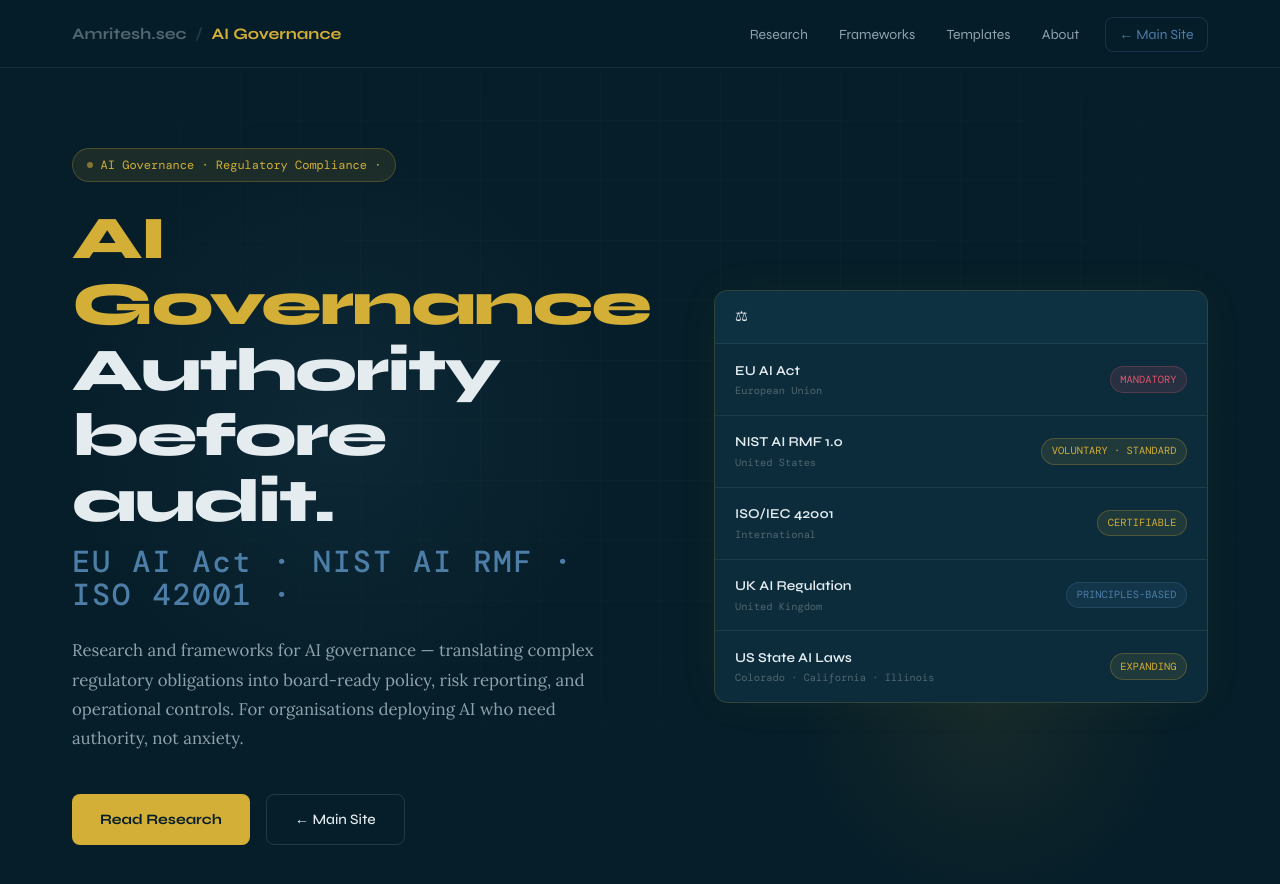
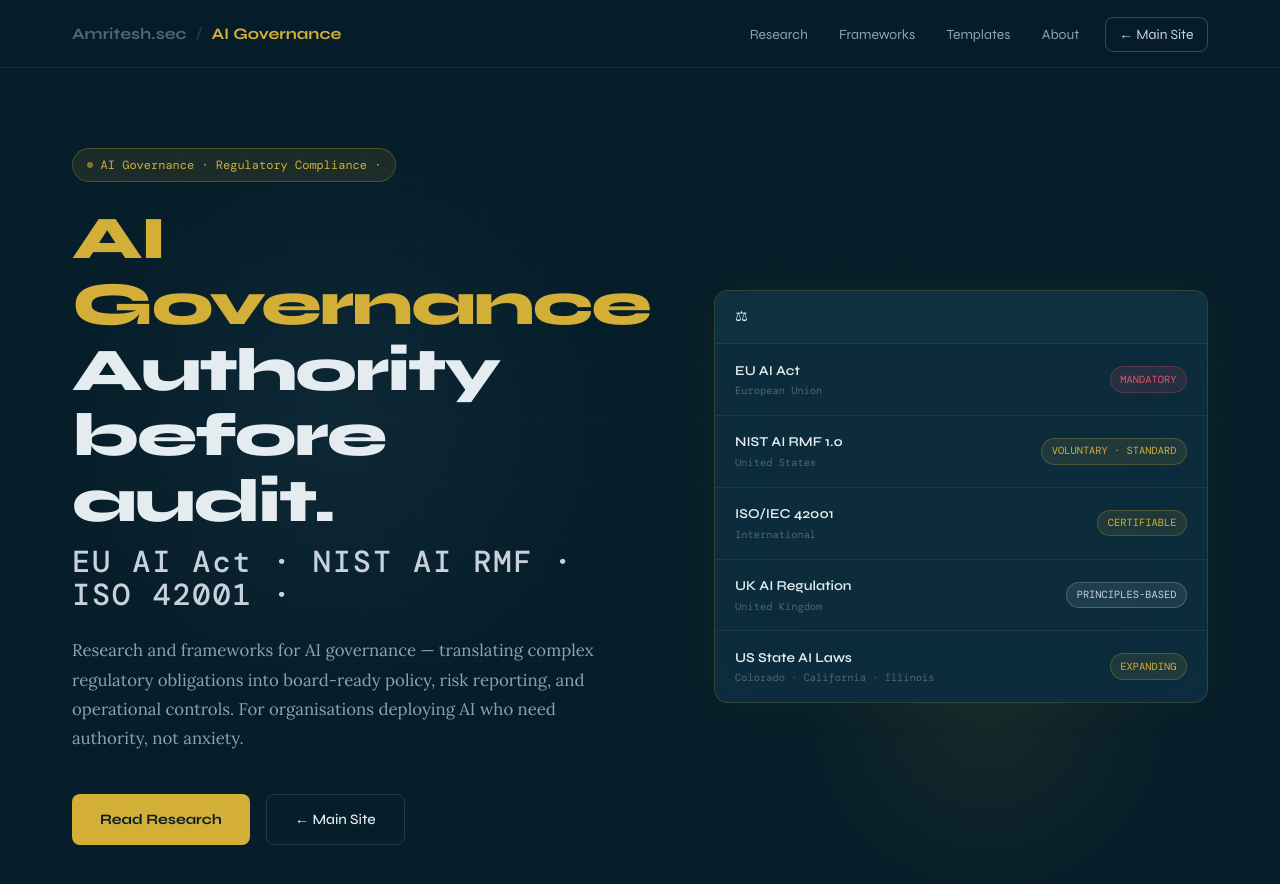
Before and after one commit to amritesh-sec/ai-governance, a Jekyll site: the page built from index.html, in a window 1280 px wide and 900 px high. Shown: the top 884 px of the window. Built offline with Jekyll 4.4.1, drawn with Linux system fonts in a browser that asks for light colours; some web fonts are replaced.

Commit message:
ai-governance fix cop

```diff
--- a/assets/css/main.css
+++ b/assets/css/main.css
@@ -19,8 +19,9 @@
   --gold:         #d4af37;
   --gold-dim:     #b8943a;
   --gold-glow:    rgba(212,175,55,0.1);
-  --navy-accent:  #4d7ea8;
-  --navy-glow:    rgba(77,126,168,0.1);
+  --navy-accent:  #1e3a5f;
+  --navy-glow:    rgba(30,58,95,0.18);
+  --silver:       #c8d2dc;
   --red:          #e0566a;
   --accent:       #d4af37;
   --font-display: 'Syne', sans-serif;
@@ -52,7 +53,7 @@ img { max-width: 100%; display: block; }
 .nav-links { display: flex; align-items: center; gap: 0.25rem; list-style: none; }
 .nav-links a { color: var(--text-2); font-family: var(--font-display); font-size: 0.875rem; padding: 0.5rem 0.85rem; border-radius: var(--radius); transition: color 0.2s, background 0.2s; }
 .nav-links a:hover { color: var(--text); background: var(--bg-3); }
-.nav-links .nav-home { color: var(--navy-accent); border: 1px solid rgba(77,126,168,0.25); margin-left: 0.5rem; }
+.nav-links .nav-home { color: var(--silver); border: 1px solid rgba(200,210,220,0.25); margin-left: 0.5rem; }
 .nav-toggle { display: none; flex-direction: column; gap: 5px; background: none; border: none; cursor: pointer; }
 .nav-toggle span { display: block; width: 22px; height: 1.5px; background: var(--text-2); }
 
@@ -71,14 +72,14 @@ img { max-width: 100%; display: block; }
 .hero-title { font-family: var(--font-display); font-weight: 800; font-size: clamp(2.2rem, 5vw, 3.8rem); line-height: 1.08; letter-spacing: -0.03em; margin-bottom: 1.5rem; animation: fadeUp 0.6s 0.1s ease both; }
 .hero-title .line-indigo { display: block; color: var(--gold); }
 .hero-title .line-white { display: block; color: var(--text); }
-.hero-title .line-sub { display: block; font-size: 0.5em; font-weight: 500; color: var(--navy-accent); letter-spacing: 0.06em; margin-top: 0.75rem; font-family: var(--font-mono); }
+.hero-title .line-sub { display: block; font-size: 0.5em; font-weight: 500; color: var(--silver); letter-spacing: 0.06em; margin-top: 0.75rem; font-family: var(--font-mono); }
 
 .hero-desc { font-size: 1.05rem; color: var(--text-2); max-width: 540px; margin-bottom: 2.5rem; animation: fadeUp 0.6s 0.2s ease both; }
 .hero-cta { display: flex; gap: 1rem; flex-wrap: wrap; animation: fadeUp 0.6s 0.3s ease both; }
 
 /* GOVERNANCE PANEL VISUAL */
 .hero-visual { animation: fadeIn 0.8s 0.4s ease both; }
-.gov-panel { background: var(--bg-card); border: 1px solid rgba(212,175,55,0.18); border-radius: var(--radius-lg); overflow: hidden; box-shadow: 0 0 50px rgba(212,175,55,0.04); }
+.gov-panel { background: var(--bg-card); border: 1px solid rgba(212,175,55,0.18); border-radius: var(--radius-lg); overflow: hidden; box-shadow: 0 0 50px rgba(212,175,55,0.04), inset 0 0 80px rgba(30,58,95,0.15); }
 .panel-header { background: var(--bg-3); padding: 0.85rem 1.25rem; border-bottom: 1px solid var(--border); display: flex; align-items: center; gap: 0.75rem; }
 .panel-icon { font-size: 0.9rem; }
 .panel-title { font-family: var(--font-mono); font-size: 0.72rem; color: var(--text-3); }
@@ -91,16 +92,16 @@ img { max-width: 100%; display: block; }
 .gov-status { font-family: var(--font-mono); font-size: 0.65rem; padding: 0.2rem 0.6rem; border-radius: 100px; }
 .status-mandatory { background: rgba(224,86,106,0.12); color: var(--red); border: 1px solid rgba(224,86,106,0.25); }
 .status-active { background: rgba(212,175,55,0.1); color: var(--gold); border: 1px solid rgba(212,175,55,0.25); }
-.status-emerging { background: rgba(77,126,168,0.12); color: var(--navy-accent); border: 1px solid rgba(77,126,168,0.25); }
+.status-emerging { background: rgba(200,210,220,0.1); color: var(--silver); border: 1px solid rgba(200,210,220,0.25); }
 
 /* BUTTONS */
 .btn-primary { display: inline-flex; align-items: center; background: var(--gold); color: #061E29; font-family: var(--font-display); font-weight: 700; font-size: 0.9rem; padding: 0.75rem 1.75rem; border-radius: var(--radius); transition: transform 0.2s, box-shadow 0.2s; }
 .btn-primary:hover { transform: translateY(-2px); box-shadow: 0 8px 24px rgba(212,175,55,0.3); opacity: 1; color: #061E29; }
 .btn-secondary { display: inline-flex; align-items: center; background: transparent; color: var(--text); border: 1px solid var(--border-md); font-family: var(--font-display); font-weight: 500; font-size: 0.9rem; padding: 0.75rem 1.75rem; border-radius: var(--radius); transition: border-color 0.2s; }
-.btn-secondary:hover { border-color: var(--navy-accent); background: var(--navy-glow); color: var(--text); opacity: 1; }
+.btn-secondary:hover { border-color: var(--silver); background: rgba(200,210,220,0.06); color: var(--text); opacity: 1; }
 .btn-back, .btn-parent { font-family: var(--font-mono); font-size: 0.85rem; color: var(--text-3); }
 .btn-back:hover { color: var(--gold); opacity: 1; }
-.btn-parent:hover { color: var(--navy-accent); opacity: 1; }
+.btn-parent:hover { color: var(--silver); opacity: 1; }
 .btn-outline { display: inline-flex; align-items: center; color: var(--gold); border: 1px solid rgba(212,175,55,0.3); font-family: var(--font-display); font-weight: 500; font-size: 0.9rem; padding: 0.7rem 1.5rem; border-radius: var(--radius); transition: background 0.2s; }
 .btn-outline:hover { background: var(--gold-glow); opacity: 1; }
 
@@ -108,7 +109,7 @@ img { max-width: 100%; display: block; }
 section { padding: 5rem 0; }
 .section-header { text-align: center; margin-bottom: 3.5rem; }
 .section-label { display: inline-block; font-family: var(--font-mono); font-size: 0.72rem; color: var(--gold); text-transform: uppercase; letter-spacing: 0.12em; margin-bottom: 1rem; }
-.section-label.gold { color: var(--navy-accent); }
+.section-label.gold { color: var(--silver); }
 .section-header h2 { font-family: var(--font-display); font-size: clamp(1.8rem, 4vw, 2.5rem); font-weight: 700; letter-spacing: -0.02em; margin-bottom: 1rem; }
 .section-header p { color: var(--text-2); max-width: 560px; margin: 0 auto; }
 
@@ -153,14 +154,14 @@ section { padding: 5rem 0; }
 .post-body { padding: 3rem 0 5rem; }
 .post-content { max-width: 740px; font-size: 1.05rem; line-height: 1.85; color: var(--text-2); }
 .post-content h2 { font-family: var(--font-display); font-size: 1.6rem; color: var(--text); margin: 2.5rem 0 1rem; border-left: 3px solid var(--gold); padding-left: 1rem; }
-.post-content h3 { font-family: var(--font-display); font-size: 1.2rem; color: var(--navy-accent); margin: 2rem 0 0.75rem; }
+.post-content h3 { font-family: var(--font-display); font-size: 1.2rem; color: var(--silver); margin: 2rem 0 0.75rem; }
 .post-content p { margin-bottom: 1.5rem; }
 .post-content a { color: var(--gold); }
 .post-content strong { color: var(--text); font-weight: 600; }
 .post-content code { font-family: var(--font-mono); font-size: 0.85em; background: var(--bg-3); padding: 0.15em 0.4em; border-radius: 4px; color: var(--gold); }
 .post-content pre { background: var(--bg-card); border: 1px solid rgba(212,175,55,0.15); border-radius: var(--radius-lg); padding: 1.5rem; overflow-x: auto; margin: 2rem 0; }
 .post-content pre code { background: none; padding: 0; }
-.post-content blockquote { border-left: 3px solid var(--navy-accent); padding: 1rem 1rem 1rem 1.5rem; margin: 2rem 0; background: var(--navy-glow); border-radius: 0 var(--radius) var(--radius) 0; }
+.post-content blockquote { border-left: 3px solid var(--silver); padding: 1rem 1rem 1rem 1.5rem; margin: 2rem 0; background: rgba(30,58,95,0.25); border-radius: 0 var(--radius) var(--radius) 0; }
 .post-content ul, .post-content ol { padding-left: 1.5rem; margin-bottom: 1.5rem; }
 .post-content li { margin-bottom: 0.5rem; }
 .post-content table { width: 100%; border-collapse: collapse; margin: 2rem 0; font-size: 0.9rem; }
```
